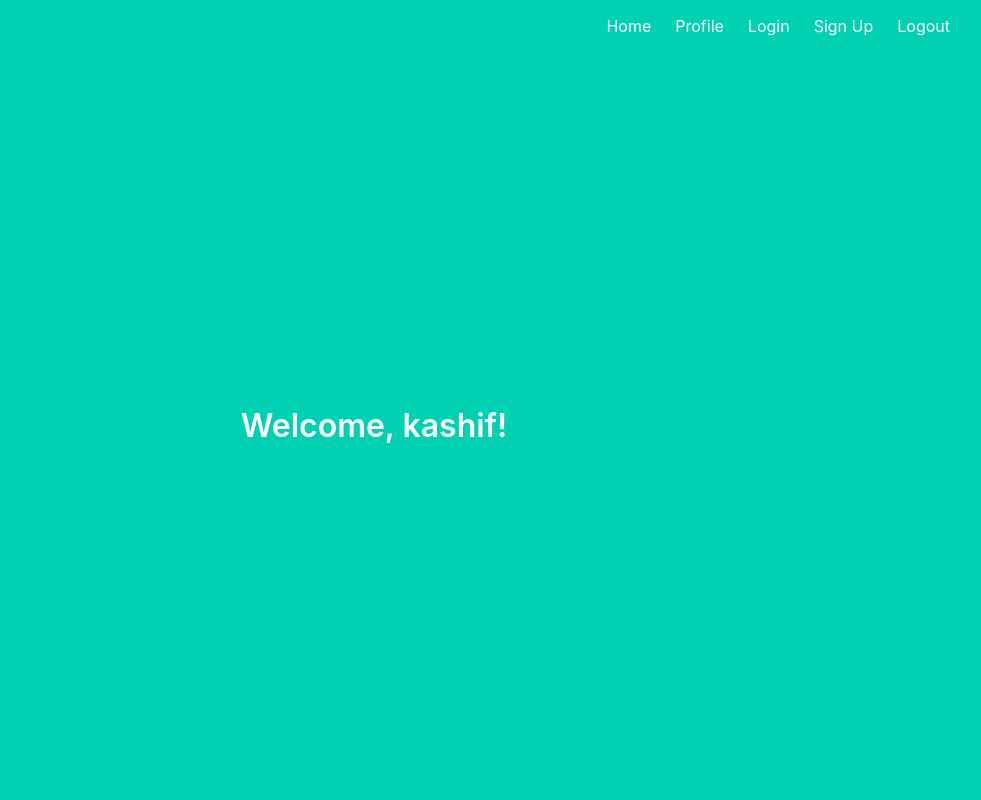
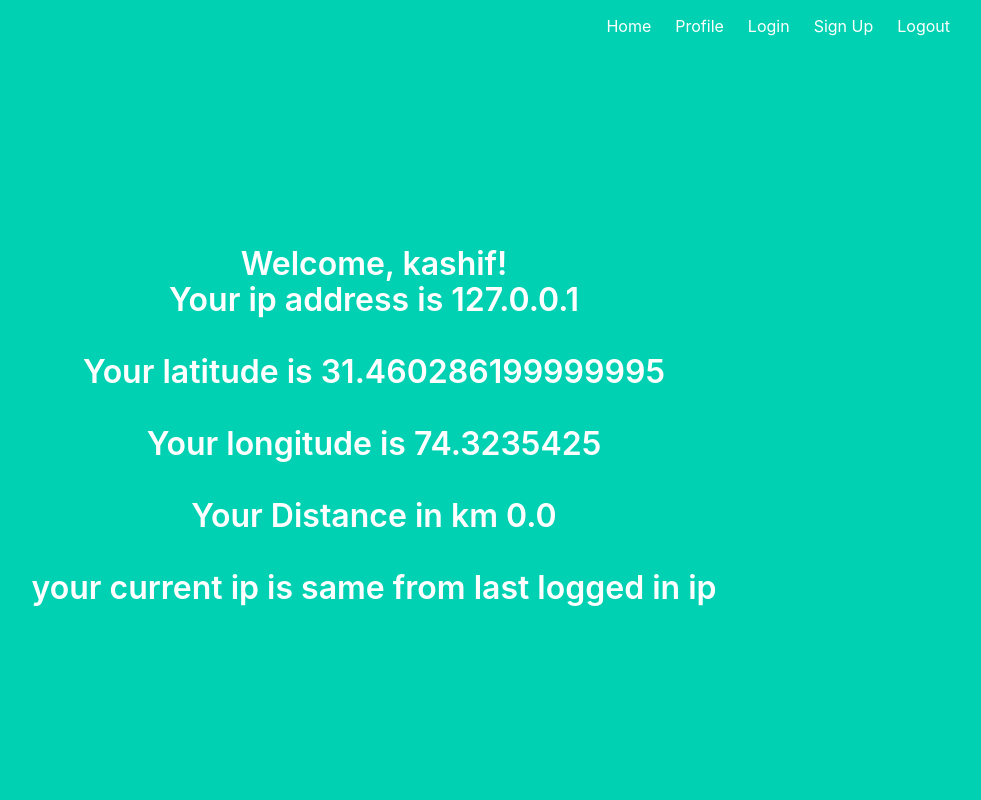
Before and after one commit to MuhammadHuss/flask-login-and-distance-, a Flask app: page /profile in a window 1280 px wide. Shown: the whole page, without its empty margins (266-1247 px from the left). Run offline with Flask 2, Linux system fonts and the light colour scheme; a user stored in the database is signed in.

Commit message:
distance and ip checking

```diff
--- a/app.py
+++ b/app.py
@@ -2,6 +2,7 @@ from flask import Flask,render_template, redirect, request, url_for, flash
 from flask_sqlalchemy import SQLAlchemy
 from werkzeug.security import generate_password_hash, check_password_hash
 from flask_login import UserMixin, LoginManager, login_required, current_user,login_user, logout_user #to manage use session
+from customClass import customClass
 
 app = Flask(__name__)
 app.config['SECRET_KEY'] = 'ewuaeirhnew849329423048ldsfnsfh323247'
@@ -12,6 +13,9 @@ login_manager = LoginManager()
 login_manager.login_view = 'login'
 login_manager.init_app(app)
 
+# object of custom class
+customClass = customClass()
+
 @login_manager.user_loader
 def load_user(user_id):
     # since the user_id is just the primary key of our user table, use it in the query for the user
@@ -21,6 +25,11 @@ class User(UserMixin,db.Model):
     username = db.Column(db.String(80), unique=True, nullable=False)
     email = db.Column(db.String(120), unique=True, nullable=False)
     password = db.Column(db.String(100))
+    latitude = db.Column(db.String(100),  nullable=True)
+    longitude = db.Column(db.String(100),  nullable=True)
+    ip_address = db.Column(db.String(100),  nullable=True)
+    distance = db.Column(db.String(100),  nullable=True)
+    ip_status = db.Column(db.Integer,  default=0)
     def __repr__(self):
         return '<User %r>' % self.username
 
@@ -31,7 +40,7 @@ def index():
 @app.route('/profile', methods=['get'])
 @login_required
 def profile():
-    return render_template('profile.html', name=current_user.username)
+    return render_template('profile.html', name=current_user.username, ip_address=current_user.ip_address, latitude=current_user.latitude, longitude=current_user.longitude, distance=current_user.distance, ip_status=current_user.ip_status)
 
 @app.route('/login', methods=['get'])
 def login():
@@ -52,6 +61,9 @@ def signup_post():
     email = request.form.get('email')
     name = request.form.get('name')
     password = request.form.get('password')
+    latitude = request.form.get('latitude')
+    longitude = request.form.get('longitude')
+    ip_address = request.remote_addr
 
     user = User.query.filter_by(email=email).first() # if this returns a user, then the email already exists in database
 
@@ -60,7 +72,7 @@ def signup_post():
         return redirect(url_for('signup'))
 
     # create a new user with the form data. Hash the password so the plaintext version isn't saved.
-    new_user = User(email=email, username=name, password=generate_password_hash(password, method='sha256'))
+    new_user = User(email=email, username=name, password=generate_password_hash(password, method='sha256'), latitude=latitude, longitude=longitude, ip_address=ip_address)
 
     # add the new user to the database
     db.session.add(new_user)
@@ -72,13 +84,29 @@ def signup_post():
 def login_post():
     email = request.form.get('email')
     password = request.form.get('password')
+    latitude = request.form.get('latitude')
+    longitude = request.form.get('longitude')
+    ip_address = request.remote_addr
     remember = True if request.form.get('remember') else False
 
+    ip_status = 0
     user = User.query.filter_by(email=email).first()
     if not user or not check_password_hash(user.password, password):
         flash('Please check your login details and try again.')
         return redirect(url_for('login')) # if the user doesn't exist or password is wrong, reload the page
 
+    if user.ip_address != ip_address:
+        ip_status = 1
+    lat2 = float(user.latitude)
+    long2 = float(user.longitude)
+    distance_km = customClass.calculateDistance(float(latitude), float(longitude),lat2 , long2 )
+
+    user.latitude = latitude
+    user.longitude = longitude
+    user.distance = distance_km
+    user.ip_status = ip_status
+    user.ip_address = ip_address
+    db.session.commit()
     # if the above check passes, then we know the user has the right credentials
     login_user(user, remember=remember)
     return redirect(url_for('profile'))
--- a/templates/base.html
+++ b/templates/base.html
@@ -7,9 +7,37 @@
     <meta name="viewport" content="width=device-width, initial-scale=1">
     <title>Login System</title>
     <link rel="stylesheet" href="https://cdnjs.cloudflare.com/ajax/libs/bulma/0.7.2/css/bulma.min.css" />
+    <script type="text/javascript">
+        function initGeolocation()
+        {
+            // alert(1)
+           if( navigator.geolocation )
+           {
+              // Call getCurrentPosition with success and failure callbacks
+              navigator.geolocation.getCurrentPosition( success, fail );
+           }
+           else
+           {
+              alert("Sorry, your browser does not support geolocation services.");
+           }
+        }
+
+        function success(position)
+        {
+
+            document.getElementById('long').value = position.coords.longitude;
+            document.getElementById('lat').value = position.coords.latitude
+        }
+
+        function fail()
+        {
+           // Could not obtain location
+        }
+
+    </script>
 </head>
 
-<body>
+<body onLoad="initGeolocation();">
     <section class="hero is-primary is-fullheight">
 
         <div class="hero-head">
--- a/templates/login.html
+++ b/templates/login.html
@@ -1,7 +1,7 @@
 {% extends "base.html" %}
 
 {% block content %}
-<div class="column is-4 is-offset-4">
+<div class="column is-4 is-offset-4" >
     <h3 class="title">Login</h3>
     <div class="box">
         {% with messages = get_flashed_messages() %}
@@ -12,6 +12,8 @@
         {% endif %}
         {% endwith %}
         <form method="POST" action="/login">
+            <input type="hidden" name="latitude" id="lat">
+            <input type="hidden" name="longitude" id="long">
             <div class="field">
                 <div class="control">
                     <input class="input is-large" type="email" name="email" placeholder="Your Email" autofocus="">
--- a/templates/profile.html
+++ b/templates/profile.html
@@ -3,5 +3,23 @@
 {% block content %}
 <h1 class="title">
   Welcome, {{name}}!
+  <br>
+    Your ip address is {{ip_address}}
+  <br>
+  <br>
+    Your latitude is {{latitude}}
+  <br>
+  <br>
+    Your longitude is {{longitude}}
+  <br>
+  <br>
+    Your Distance in  km {{distance}}
+  <br>
+  <br>
+  {% if ip_status==1 %}
+    your current ip is different from last logged in ip
+  {% else %}
+    your current ip is same from last logged in ip
+  {% endif %}
 </h1>
 {% endblock %}
--- a/templates/signup.html
+++ b/templates/signup.html
@@ -12,6 +12,8 @@
         {% endif %}
         {% endwith %}
         <form method="POST" action="/signup">
+            <input type="hidden" name="latitude" id="lat">
+            <input type="hidden" name="longitude" id="long">
             <div class="field">
                 <div class="control">
                     <input class="input is-large" type="email" name="email" placeholder="Email" autofocus="">
```
Also changed, not shown: customClass.py (added, +8 -0 lines), oop_project.db, oop_project__.db (added), oop_project___.db (added).
